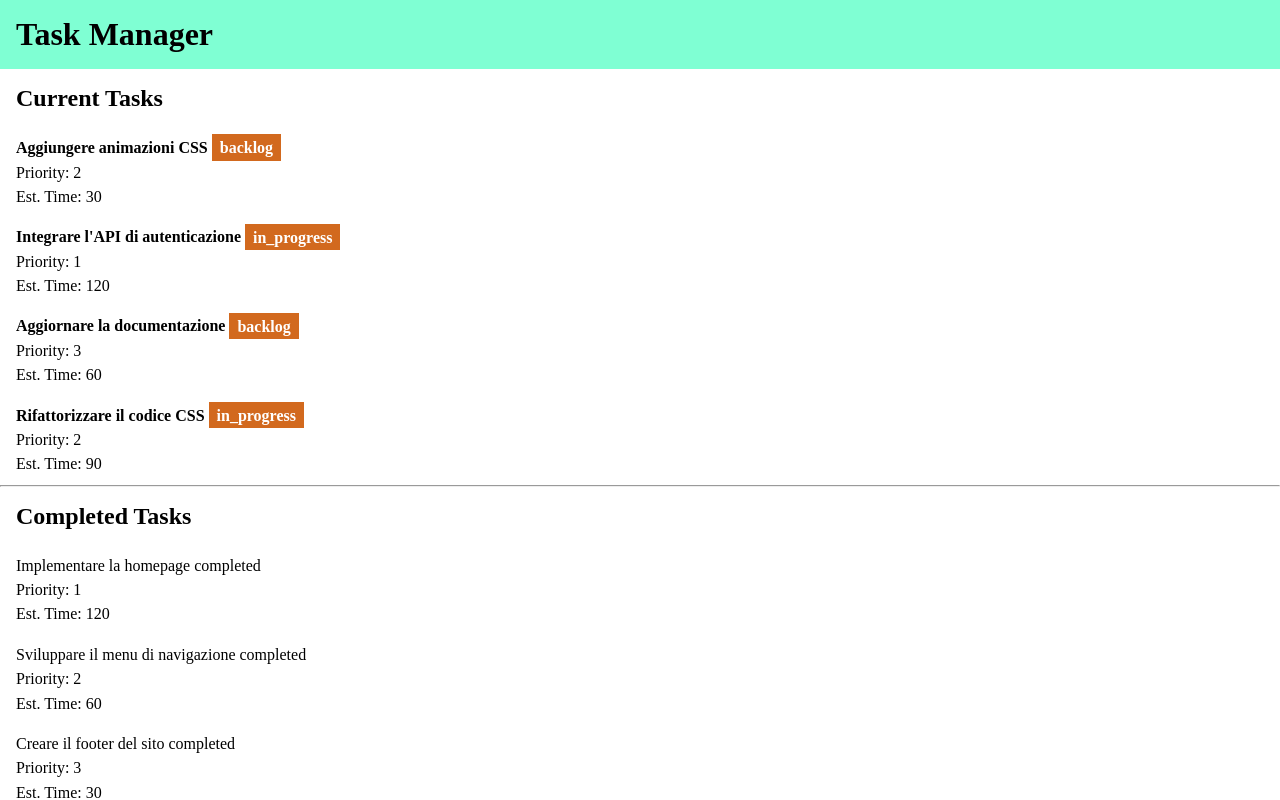
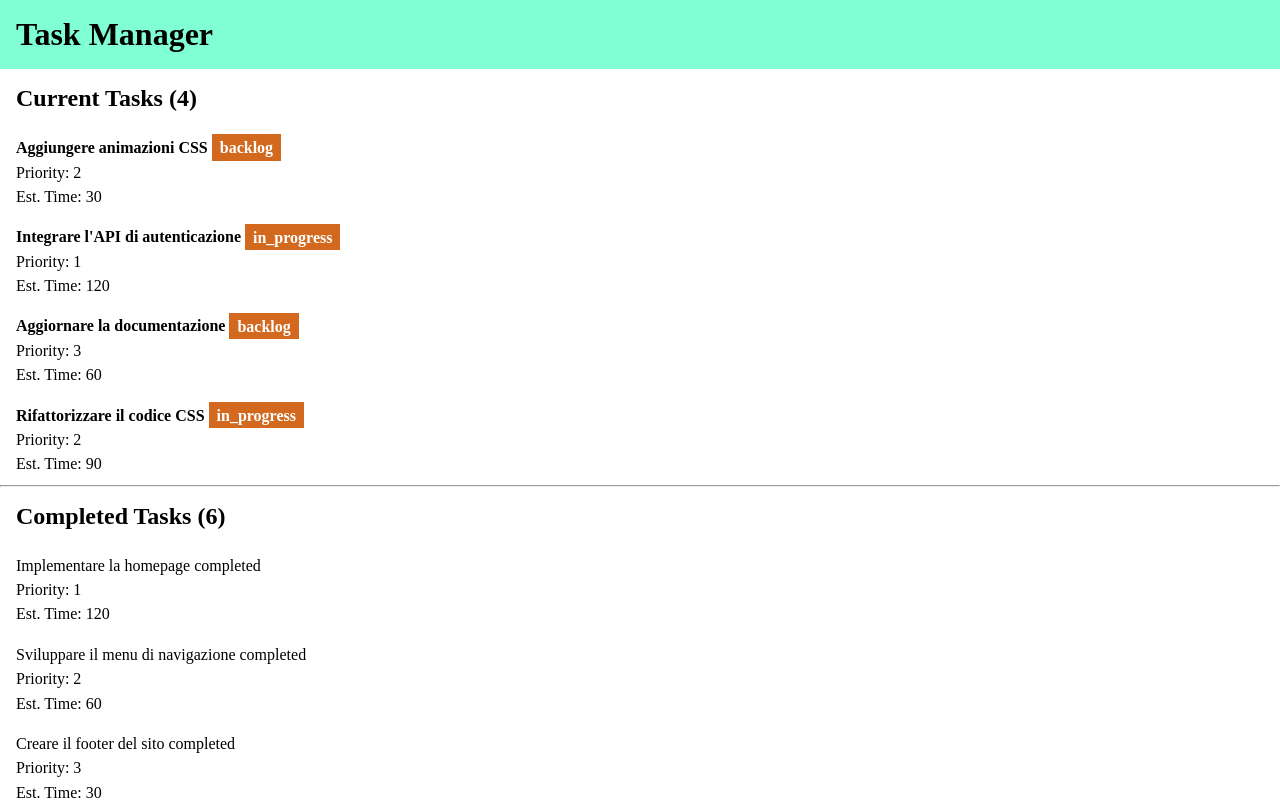
Before and after one commit to Alberto-Monaco/react-task-list, a React (Vite) app: page / in a window 1280 px wide. Shown: the top 800 px of the page. Built offline with nearby package versions, Linux system fonts and the light colour scheme.

Commit message:
add number length task

```diff
--- a/src/components/AppMain.jsx
+++ b/src/components/AppMain.jsx
@@ -79,7 +79,7 @@ export default function AppMain() {
 	const completedTasks = tasks.filter((task) => task.state === 'completed')
 	return (
 		<main>
-			<p>Current Tasks</p>
+			<p>Current Tasks ({currentTasks.length})</p>
 			<ul>
 				{currentTasks.map((task) => (
 					<li key={task.id}>
@@ -92,7 +92,7 @@ export default function AppMain() {
 				))}
 			</ul>
 			<hr />
-			<p>Completed Tasks</p>
+			<p>Completed Tasks ({completedTasks.length})</p>
 
 			<ul>
 				{completedTasks.map((task) => (
```
